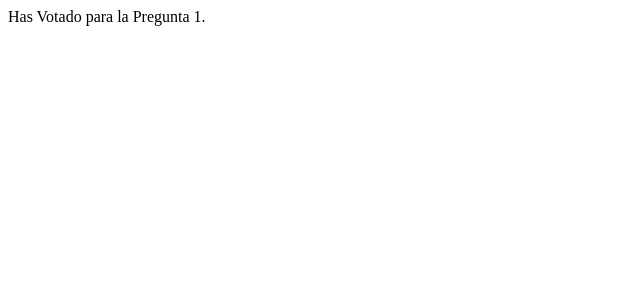
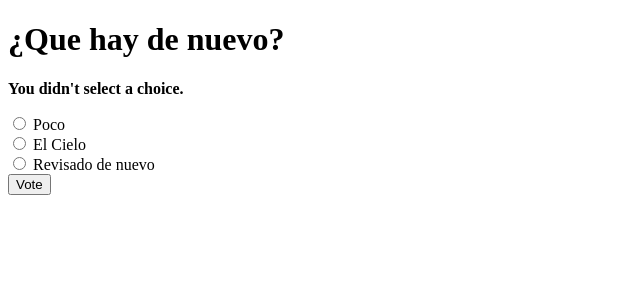
Before and after one commit to fgilllido/siteuno, a Django app: page /polls/1/vote/ in a window 1280 px wide. Shown: the top 300 px of the page, without its empty margins (0-640 px from the left). Run offline with Django 3.2, Linux system fonts and the light colour scheme; data comes from the database, SQL or seed files in the repository; both versions use the stored data as it was after the commit.

Commit message:
App OK, sin usar vistas genericas

```diff
--- /dev/null
+++ b/polls/templates/polls/detail.html
@@ -0,0 +1,21 @@
+<!DOCTYPE html>
+<html>
+<head>
+   <meta charset="utf-8">
+   <title>Polls_Detalle</title>
+</head>
+<body>
+<h1>{{ question.question_text }}</h1>
+{% if error_message %}<p><strong>{{ error_message }}</strong></p>{% endif %}
+
+<form action="{% url 'polls:vote' question.id %}" method="post">
+    {% csrf_token %}
+    {% for choice in question.choice_set.all %}
+        <input type="radio" name="choice" id="choice{{ forloop.counter }}" value="{{ choice.id }}">
+        <label for="choice{{ forloop.counter }}">{{ choice.choice_text }}</label><br>
+    {% endfor %}
+    <input type="submit" value="Vote">
+</form>
+
+</body>
+</html>
--- a/polls/templates/polls/index.html
+++ b/polls/templates/polls/index.html
@@ -8,7 +8,8 @@
 {% if latest_question_list %}
     <ul>
     {% for question in latest_question_list %}
-        <li><a href="/polls/{{ question.id }}/">{{ question.question_text }}</a></li>
+        <!--li><a href="/polls/{{ question.id }}/">{{ question.question_text }}</a></li-->
+        <li><a href="{% url 'polls:detail' question.id %}">{{ question.question_text }}</a></li>
     {% endfor %}
     </ul>
 {% else %}
--- a/polls/urls.py
+++ b/polls/urls.py
@@ -3,6 +3,7 @@ from . import views
 
 # https://docs.djangoproject.com/es/3.0/intro/tutorial03/
 
+app_name = 'polls'
 urlpatterns = [
     path('', views.index, name='index'),
     # path('lahora/', views.lahora, name='lahora'),
--- a/polls/views.py
+++ b/polls/views.py
@@ -1,25 +1,46 @@
-from django.shortcuts import render
+from django.http import HttpResponse, HttpResponseRedirect
+from django.shortcuts import get_object_or_404, render
+from django.urls import reverse
+
+from django.http import HttpResponse
+from .models import Choice, Question
 
 # Create your views here.
 
-from django.http import HttpResponse
-from .models import Question
+def index(request):
 
-def index(request):
-    # return HttpResponse("Indice de APP de encuestas (Polls).")
     latest_question_list = Question.objects.order_by('-pub_date')[:5]
     context = {'latest_question_list': latest_question_list}
 
-    # output = ', '.join([q.question_text for q in latest_question_list])
-    # return HttpResponse(output)
     return render(request,'polls/index.html', context)
 
 def detail(request, question_id):
-    return HttpResponse("Consultando la Pregunta: %s" % question_id)
+    #try:
+    #    question = Question.objects.get(pk=question_id)
+    #except Question.DoesNotExist:
+    #    raise Http404("La Pregunta no Existe")
+
+    question = get_object_or_404(Question, pk=question_id)
+    return render(request,'polls/detail.html',{'question': question})
 
 def results(request, question_id):
-    response = "Resultados a la Pregunta %s."
-    return HttpResponse(response % question_id)
+    question = get_object_or_404(Question, pk=question_id)
+    return render(request, 'polls/results.html', {'question': question})
 
 def vote(request, question_id):
-    return HttpResponse("Has Votado para la Pregunta %s." % question_id)
+    question = get_object_or_404(Question, pk=question_id)
+    try:
+        selected_choice = question.choice_set.get(pk=request.POST['choice'])
+    except (KeyError, Choice.DoesNotExist):
+        # Redisplay the question voting form.
+        return render(request, 'polls/detail.html', {
+            'question': question,
+            'error_message': "You didn't select a choice.",
+        })
+    else:
+        selected_choice.votes += 1
+        selected_choice.save()
+        # Always return an HttpResponseRedirect after successfully dealing
+        # with POST data. This prevents data from being posted twice if a
+        # user hits the Back button.
+        return HttpResponseRedirect(reverse('polls:results', args=(question.id,)))
```
Also changed, not shown: polls/templates/polls/results.html (added, +20 -0 lines), db.sqlite3.
